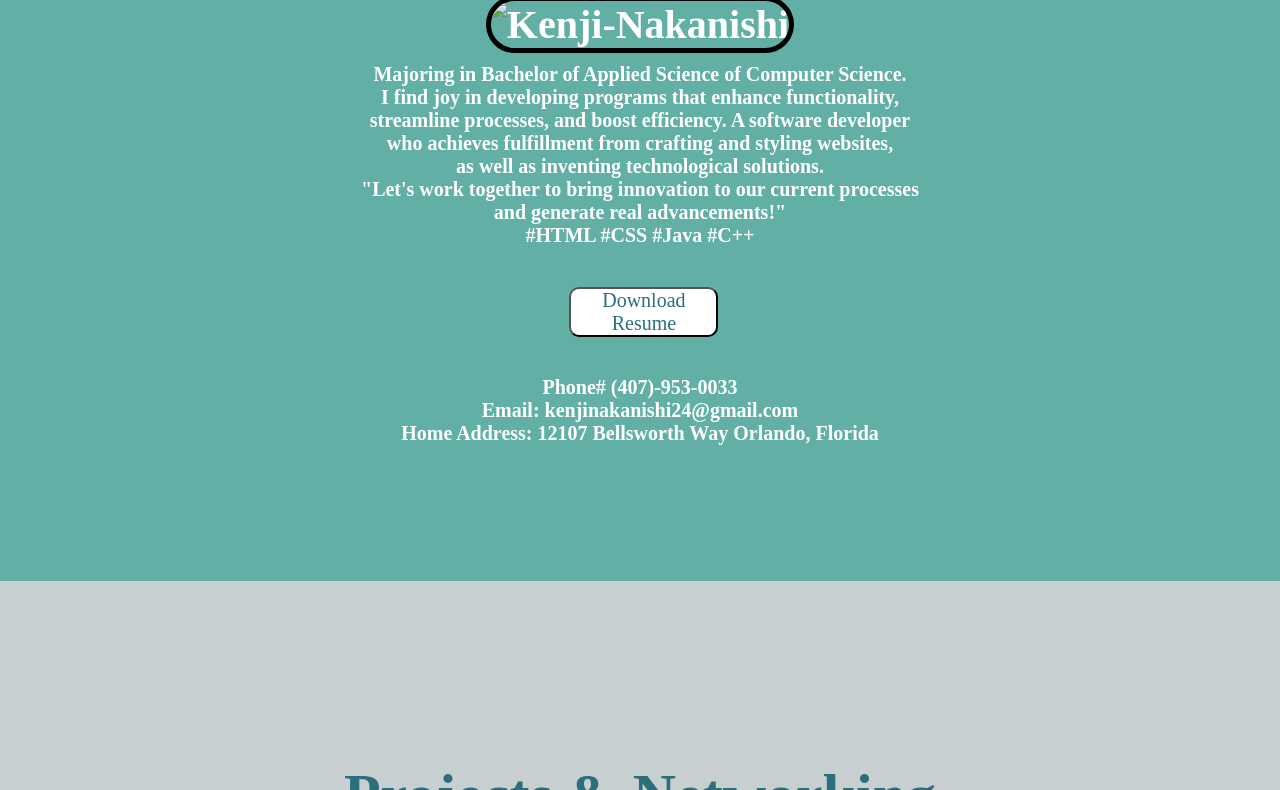
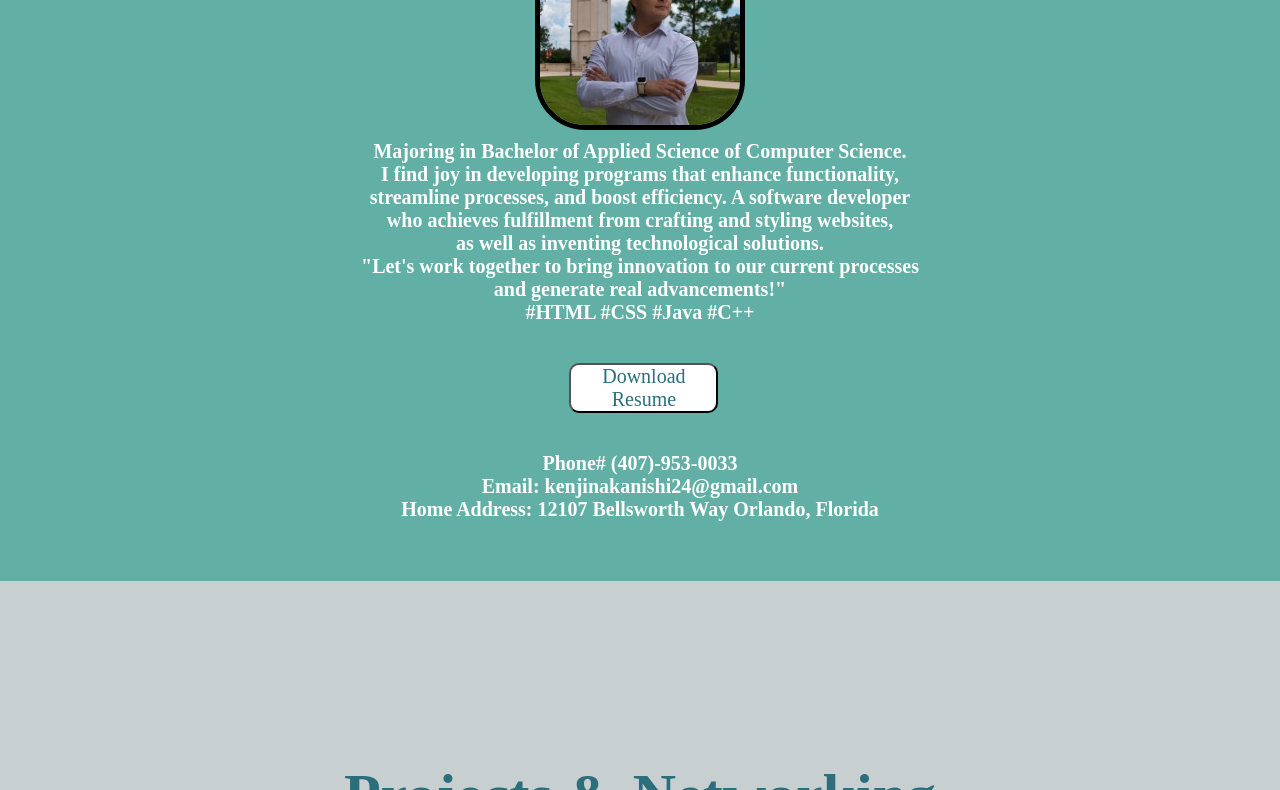
Before and after one commit to kenjisan624/Link-Ease, a plain HTML site: page index.html in a window 1280 px wide. Shown: the part 219-1009 px from the top of the page. Drawn offline with Linux system fonts and the light colour scheme; some packages are replaced by stand-ins of ours; a script that the page names is missing.

Commit message:
Update index.html

```diff
--- a/index.html
+++ b/index.html
@@ -23,7 +23,7 @@
 <!-- Personal Information section -->
 <section id="personal-information">
     <h2>Kenji Nakanishi</h2> <!--my name seems to be better in here-->
-    <img src="/.Images/kenji.png" alt="Kenji-Nakanishi" class="Kenji-Nakanishi">
+    <img src="Images/kenji.png" alt="Kenji-Nakanishi" class="Kenji-Nakanishi">
         <div class="info1">
         <p> Majoring in Bachelor of Applied Science of Computer Science.
             <br>
```
